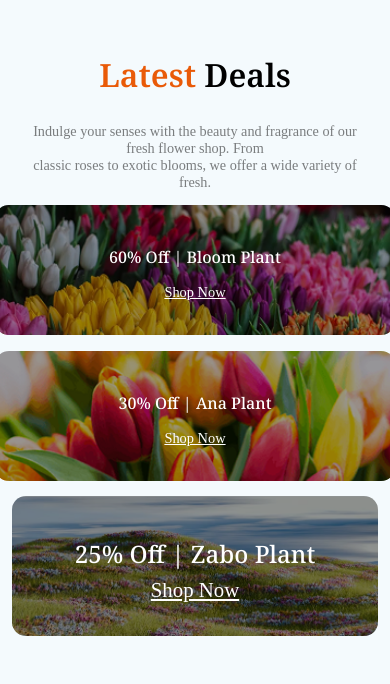
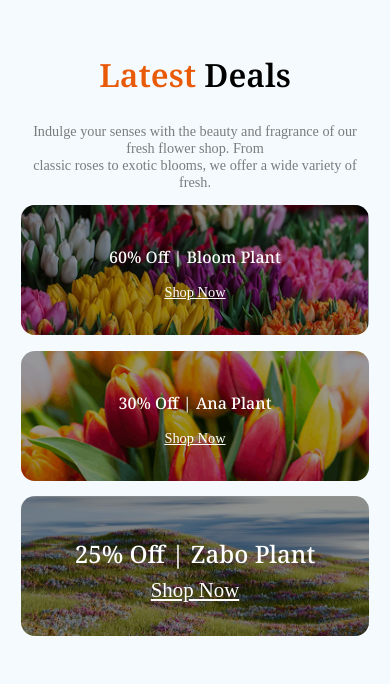
Before and after one commit to meghla840/Assignment_2, a plain HTML site: page index.html in a window 390 px wide. Shown: the part 2705-3389 px from the top of the page. Drawn offline with nearby package versions, Linux system fonts and the light colour scheme.

Commit message:
fixed a simple error

```diff
--- a/styles/style.css
+++ b/styles/style.css
@@ -433,6 +433,13 @@ main section{
     width: 100%;
 
 }
+
+
+}
+.flowers ,.f-1,.f-2,.content{
+    width: 100%;
+
+}
 .flower-info{
     width: 100%;
     padding: 0px;
@@ -450,7 +457,7 @@ main section{
    flex-direction: column;
 }
 .f-3{
-    width: 105%;
+    width: 100%;
     margin: 0%;
    height: 140px;
 }
```
